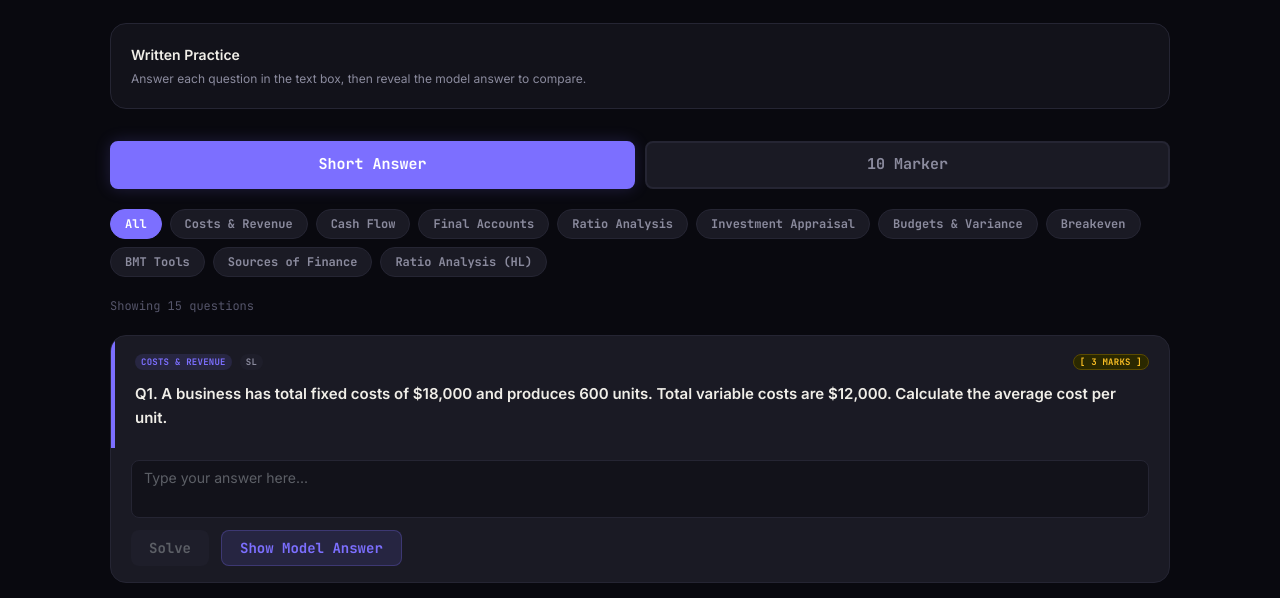
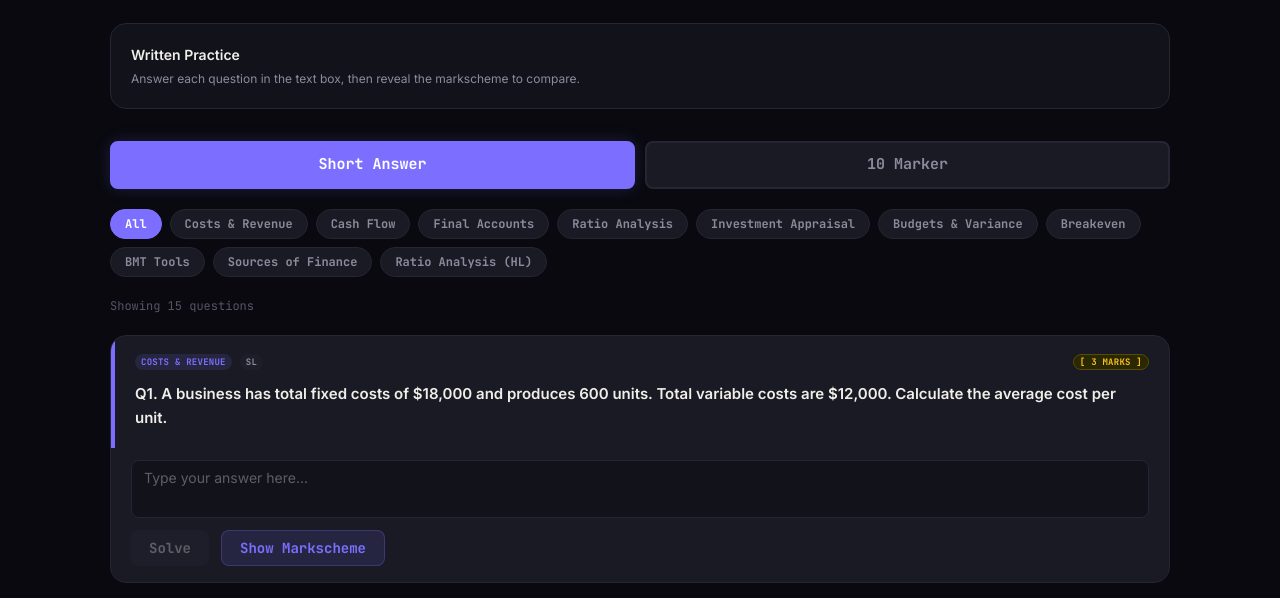
Before and after one commit to jlau2027-max/Business-Test-Checklist-2, a React (Vite) app: page / in a window 1280 px wide. Both pictures are taken after a click on the tab "Written". Shown: the part 171-769 px from the top of the page. Built offline with nearby package versions, Linux system fonts and the light colour scheme.

Commit message:
Rename Model Answer to Markscheme everywhere

```diff
--- a/src/App.jsx
+++ b/src/App.jsx
@@ -682,7 +682,7 @@ function WrittenPracticeItem({q, displayNum}) {
               border: `1px solid ${color}44`,
             }}
           >
-            {revealed ? "Hide Model Answer" : "Show Model Answer"}
+            {revealed ? "Hide Markscheme" : "Show Markscheme"}
           </Button>
           {answer.trim() && !grading && (
             <Button
@@ -731,7 +731,7 @@ function WrittenPracticeItem({q, displayNum}) {
 
         <Collapse in={revealed}>
           <Box mt="md" pt="md" style={{borderTop:"1px solid #252533"}}>
-            <Text fz={11} ff="'JetBrains Mono', monospace" c="#34D399" lts={1} mb="sm">MODEL ANSWER</Text>
+            <Text fz={11} ff="'JetBrains Mono', monospace" c="#34D399" lts={1} mb="sm">MARKSCHEME</Text>
             <Text fz={13} c="#B0ADA6" lh={1.7} style={{whiteSpace:"pre-line"}}>{q.modelAnswer}</Text>
           </Box>
         </Collapse>
@@ -761,7 +761,7 @@ function WrittenPracticeView() {
       <Paper bg="#12121A" radius="lg" p="lg" mb="xl" style={{border:"1px solid #252533"}}>
         <Text fz="sm" c="#F0EEE8" fw={600} mb={4}>Written Practice</Text>
         <Text fz="xs" c="#8B8B9E" lh={1.5}>
-          Answer each question in the text box, then reveal the model answer to compare.
+          Answer each question in the text box, then reveal the markscheme to compare.
         </Text>
       </Paper>
 
```
